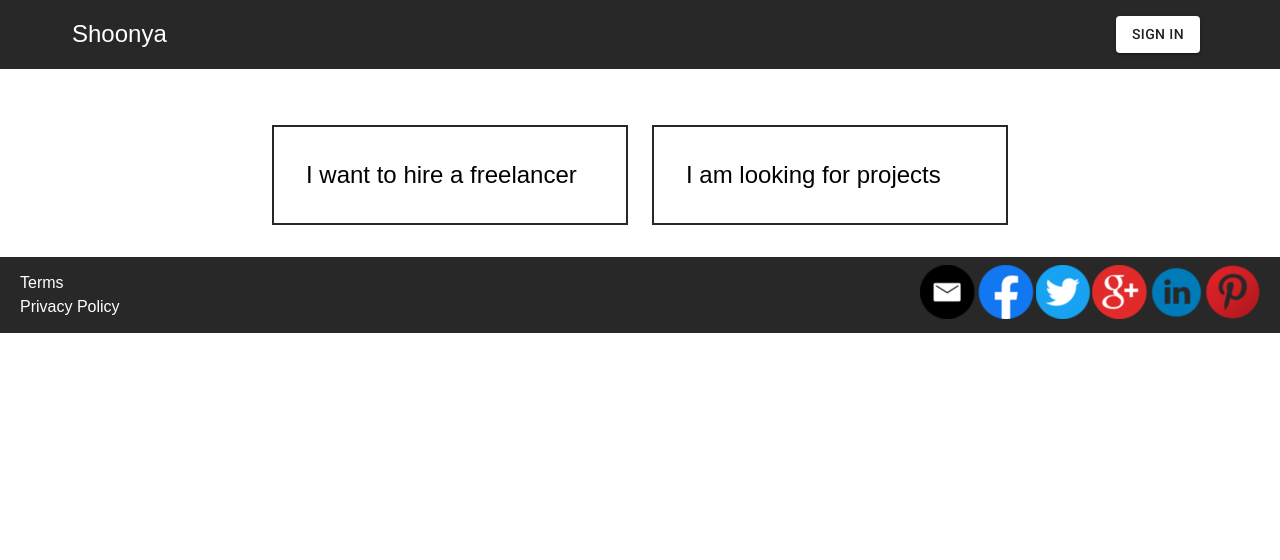
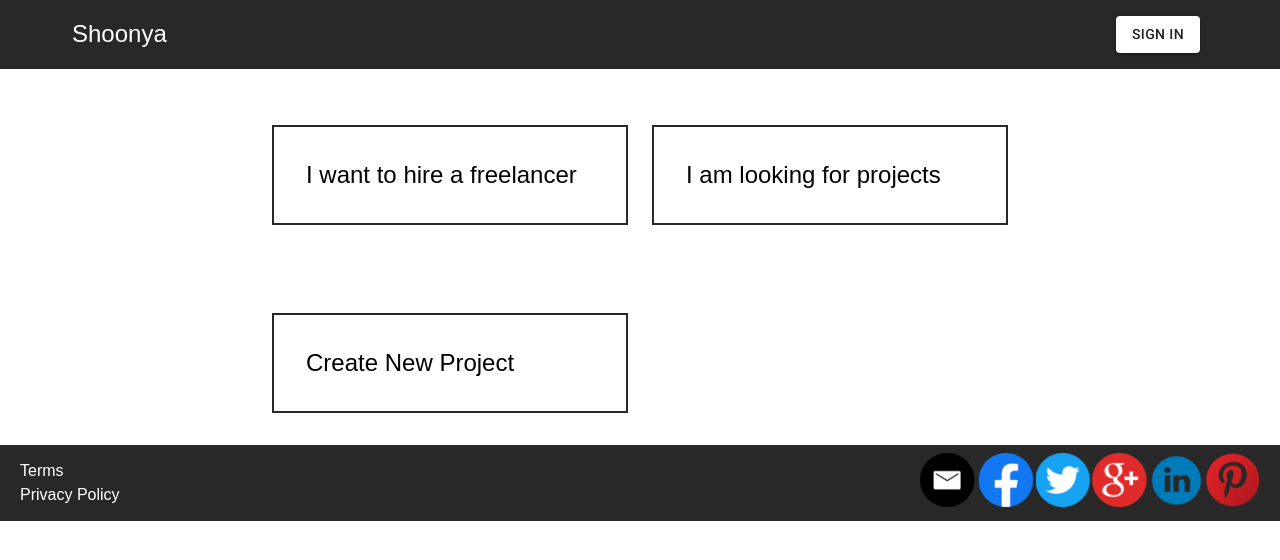
Before and after one commit to shoonyatech/shoonya.freelance, a Next.js app: page /dashboard in a window 1280 px wide. Shown: the top 560 px of the page. Built offline with nearby package versions, Linux system fonts and the light colour scheme; no server answers.

Commit message:
feat(dashboard): add href to create a new project

```diff
--- a/src/components/dashboard/DashBoardItems/index.tsx
+++ b/src/components/dashboard/DashBoardItems/index.tsx
@@ -6,6 +6,7 @@ const DashboardItems = () => (
   <div className="w-full max-w-screen-md mx-auto px-4 grid gap-6 grid-cols-1 lg:grid-cols-2 mt-6">
     <DashboardCard route="/">I want to hire a freelancer</DashboardCard>
     <DashboardCard route="/projects">I am looking for projects</DashboardCard>
+    <DashboardCard route="/projects/new">Create New Project</DashboardCard>
   </div>
 )
 
```
